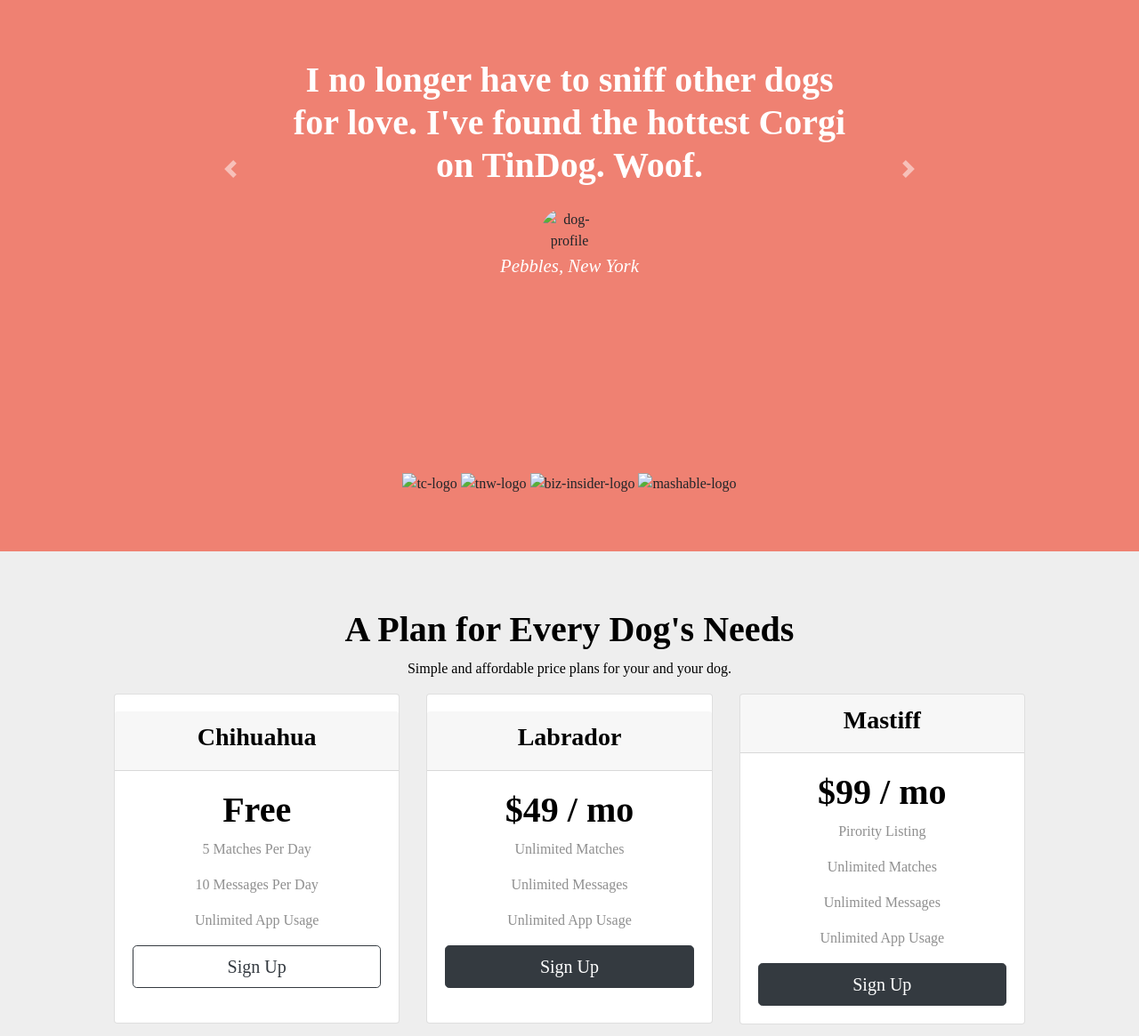
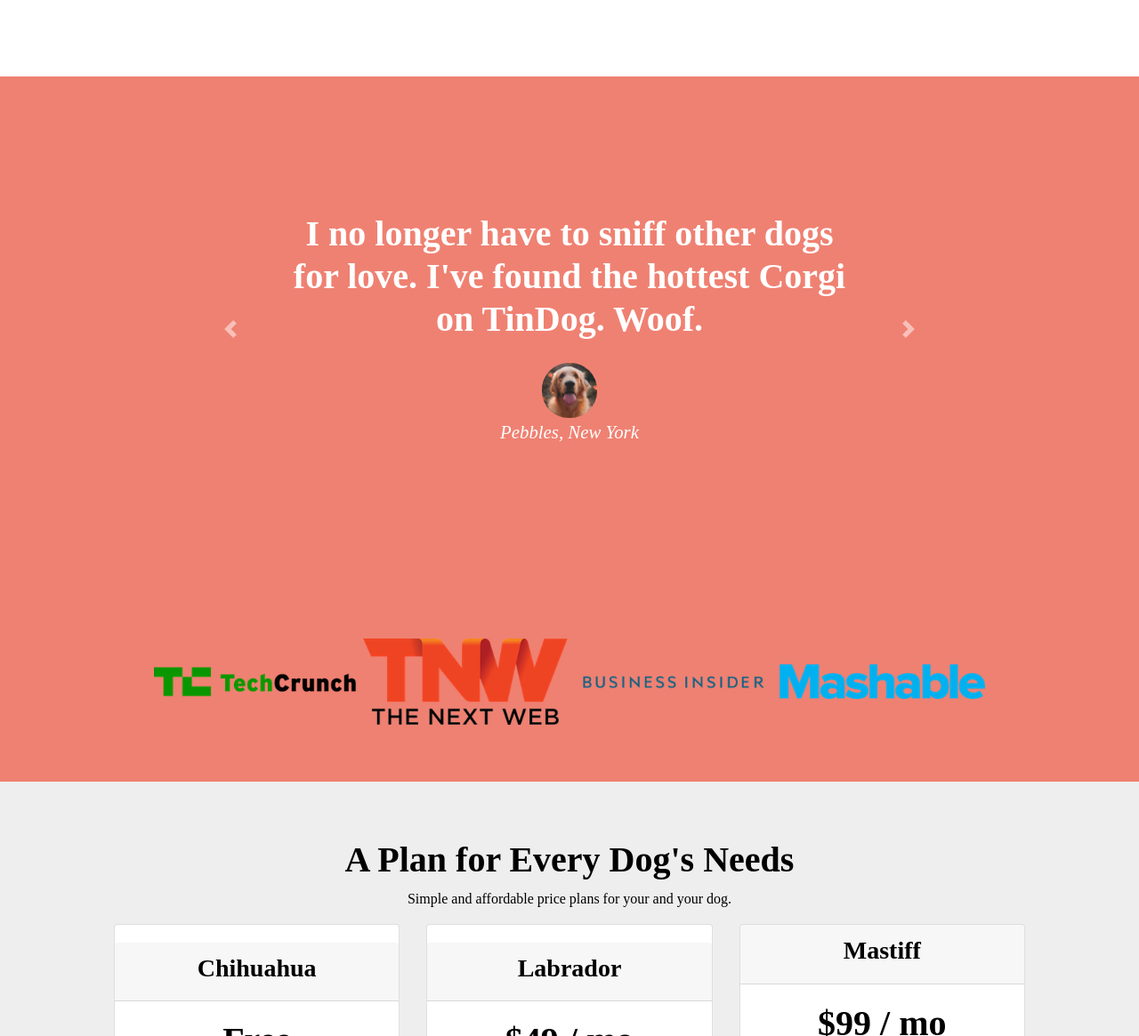
Before and after one commit to sharmag44/TinDog, a plain HTML site: page index.html in a window 1280 px wide. Shown: the part 1143-2308 px from the top of the page at 89% size. Drawn offline with nearby package versions, Linux system fonts and the light colour scheme; files that its build step writes are made by us from their sources.

Commit message:
Update index.html

```diff
--- a/index.html
+++ b/index.html
@@ -8,7 +8,7 @@
 <link rel="stylesheet" href="https://stackpath.bootstrapcdn.com/bootstrap/4.5.0/css/bootstrap.min.css" integrity="sha384-9aIt2nRpC12Uk9gS9baDl411NQApFmC26EwAOH8WgZl5MYYxFfc+NcPb1dKGj7Sk" crossorigin="anonymous">
 
  <link rel="shortcut icon" href="favicon.ico" type="image/x-icon">
-<link rel="stylesheet" href="css/styles.css">
+<link rel="stylesheet" href="styles.css">
 <link rel="stylesheet" href="https://cdnjs.cloudflare.com/ajax/libs/font-awesome/5.12.0-2/css/all.min.css">
 <script src="https://code.jquery.com/jquery-3.5.1.slim.min.js" integrity="sha384-DfXdz2htPH0lsSSs5nCTpuj/zy4C+OGpamoFVy38MVBnE+IbbVYUew+OrCXaRkfj" crossorigin="anonymous"></script>
 <script src="https://cdn.jsdelivr.net/npm/popper.js@1.16.0/dist/umd/popper.min.js" integrity="sha384-Q6E9RHvbIyZFJoft+2mJbHaEWldlvI9IOYy5n3zV9zzTtmI3UksdQRVvoxMfooAo" crossorigin="anonymous"></script>
@@ -48,7 +48,7 @@
       <button class="btn btn-dark btn-lg title-btn" type="button"><i class="fab fa-google-play"></i> Download</button>
     </div>
     <div class="col-lg-6 col-md-6 col-sm-6">
-      <img class="title-img" src="images/iphone6.png" alt="iphone-mockup">
+      <img class="title-img" src="iphone6.png" alt="iphone-mockup">
     </div>
   </div>
 </div>
@@ -90,12 +90,12 @@
       <div class="carousel-inner">
         <div class="carousel-item active">
            <h2>I no longer have to sniff other dogs for love. I've found the hottest Corgi on TinDog. Woof.</h2>
-            <img class="d-block w-80 testimonial-image" src="images/dog-img.jpg" alt="dog-profile">
+            <img class="d-block w-80 testimonial-image" src="dog-img.jpg" alt="dog-profile">
             <em>Pebbles, New York</em>
           </div>
           <div class="carousel-item">
             <h2 class="testimonial-text">My dog used to be so lonely, but with TinDog's help, they've found the love of their life. I think.</h2>
-            <img class="d-block testimonial-image" src="images/lady-img.jpg" alt="lady-profile">
+            <img class="d-block testimonial-image" src="lady-img.jpg" alt="lady-profile">
             <em>Beverly, Illinois</em>
           </div>
         </div>
@@ -115,10 +115,10 @@
   <!-- Press -->
 
   <section id="press">
-    <img class="press-img" src="images/techcrunch.png" alt="tc-logo">
-    <img class="press-img" src="images/tnw.png" alt="tnw-logo">
-    <img class="press-img" src="images/bizinsider.png" alt="biz-insider-logo">
-    <img class="press-img" src="images/mashable.png" alt="mashable-logo">
+    <img class="press-img" src="techcrunch.png" alt="tc-logo">
+    <img class="press-img" src="tnw.png" alt="tnw-logo">
+    <img class="press-img" src="bizinsider.png" alt="biz-insider-logo">
+    <img class="press-img" src="mashable.png" alt="mashable-logo">
 
   </section>
 
```
